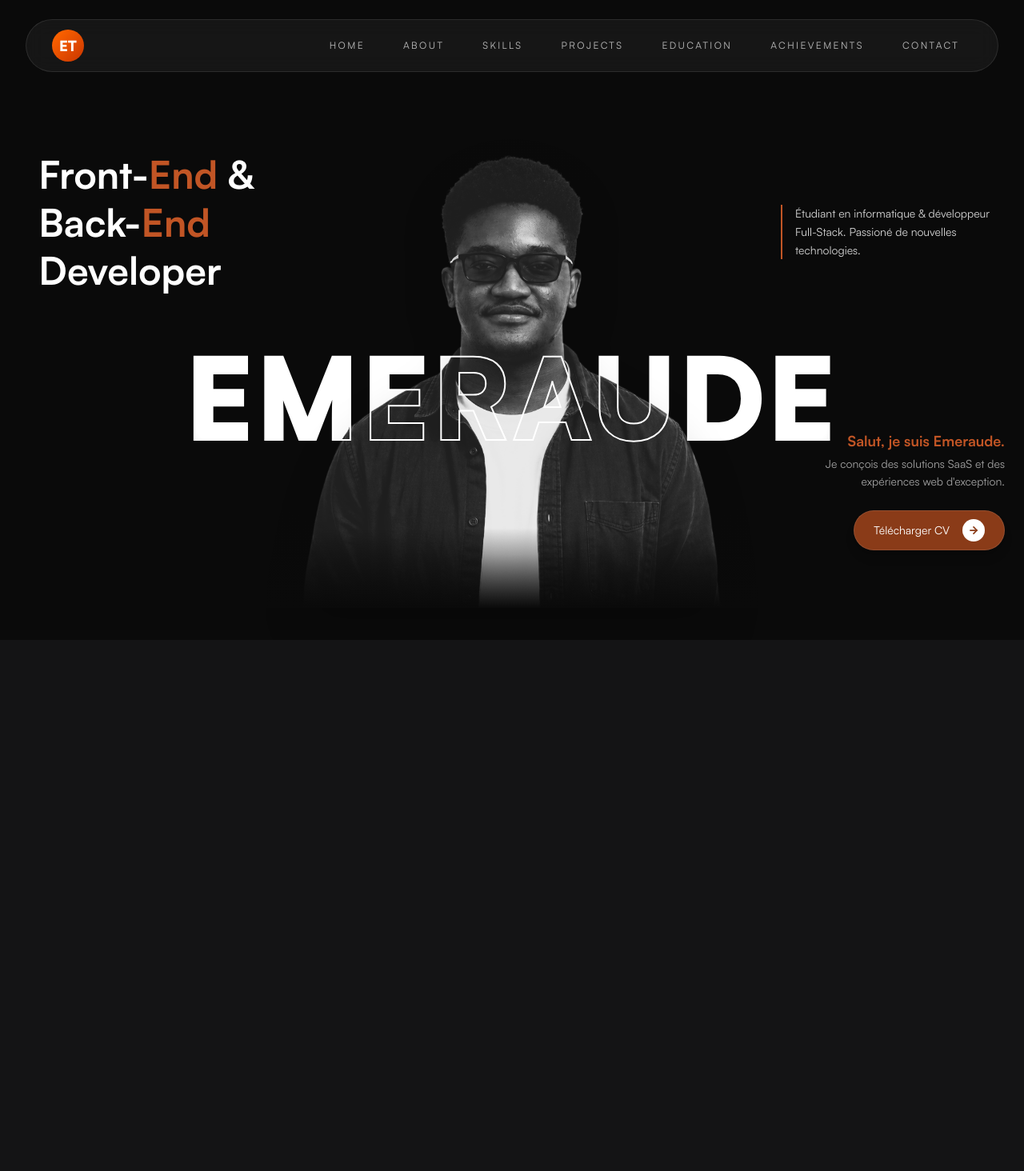
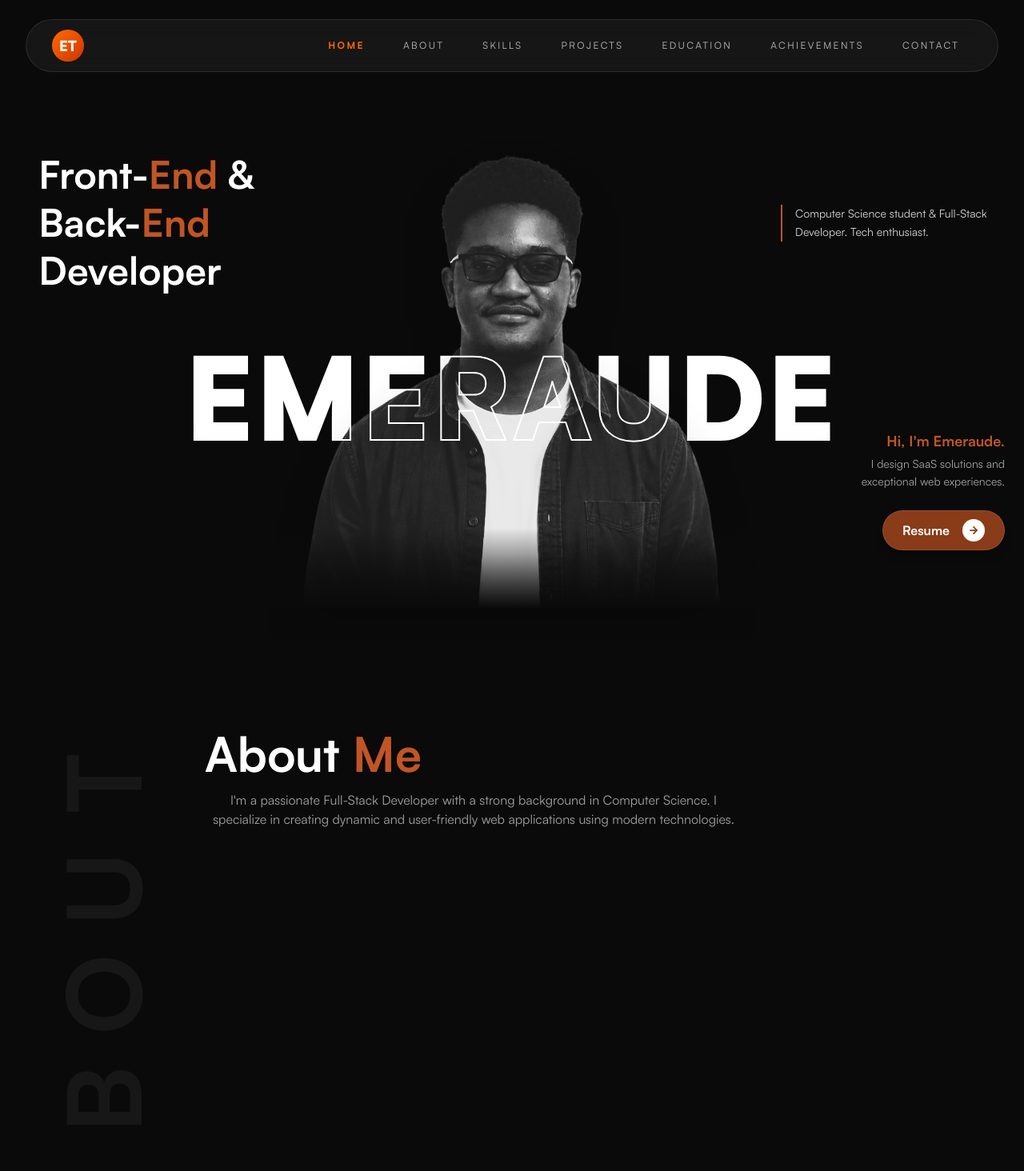
Before and after one commit to Emera80/Portfolio, a React app: page / in a window 1280 px wide. Shown: the top 1464 px of the page at 80% size. Before the commit the page ends 800 px from the top, so only its background shows below. Built offline with nearby package versions, Linux system fonts and the light colour scheme; the HTML template or start-up script is replaced by a standard one.

Commit message:
finalisation du navbar et de la section hero

```diff
--- a/src/components/AboutSection.jsx
+++ b/src/components/AboutSection.jsx
@@ -0,0 +1,25 @@
+
+
+export default function AboutSection() {
+
+    const word = "TUOBA";
+    return (
+        <section id="about" className="relative min-h-screen bg-[#0A0A0A] flex items-center justify-center w-full overflow-hidden pt-20">
+            <div className="flex w-full  ">
+                <div className="flex flex-col items-center justify-center gap-1 text-9xl font-bold text-neutral-900 uppercase tracking-wider w-1/5">
+                    {word.split("").map((letter, index) => (
+                        <span key={index} className="-rotate-90 inline-block">{letter}</span>
+                    ))}
+                </div>
+                <div className="w-4/5 ">
+                    <h1 className="text-4xl sm:text-5xl md:text-6xl font-bold text-white">
+                        About <span className="text-[#c15525]">Me</span>
+                    </h1>
+                    <p className="text-neutral-400 text-center mt-4 max-w-2xl">
+                        I'm a passionate Full-Stack Developer with a strong background in Computer Science. I specialize in creating dynamic and user-friendly web applications using modern technologies.
+                    </p>
+                </div>
+            </div>
+        </section>
+    )
+}
--- a/src/components/HeroSection.jsx
+++ b/src/components/HeroSection.jsx
@@ -1,9 +1,31 @@
 import '../index.css';
 import photohero from '../assets/images/ChatGPT Image Jun 2, 2026, 04_41_26 PM-Photoroom2.png';
+import { useState ,useEffect } from 'react';
+
 
 export default function HeroSection() {
+
+
+    const [isScrolled, setIsScrolled] = useState(false);
+
+    useEffect(() => {
+        const handleScroll = () => {
+
+            if (window.scrollY > window.innerHeight * 0.2) {
+                setIsScrolled(true);
+            } else {
+                setIsScrolled(false);
+            }
+        }
+        window.addEventListener('scroll', handleScroll);
+        return () => window.removeEventListener('scroll', handleScroll);
+    },[])
     return (
-        <section className="relative min-h-screen bg-[#0A0A0A] flex items-center justify-center w-full overflow-hidden pt-20">
+        <section className={`relative min-h-screen bg-[#0A0A0A] flex items-center justify-center w-full overflow-hidden pt-20 transition-all duration-700 ease-in-out ${
+            isScrolled ? 'blur-md opacity-50' : 'blur-0 opacity-100'
+        }`}
+        id="home"
+        >
 
             {/* =========================================
                 LES 3 COUCHES CENTRALES (L'effet 3D)
@@ -64,7 +86,7 @@ export default function HeroSection() {
                     {/* Partie Haute : Description technique */}
                     <div className="border-l-2 border-[#c15525] pl-4 max-w-[280px] text-left mt-30">
                         <p className="text-neutral-300 text-sm leading-relaxed">
-                            Étudiant en informatique & développeur Full-Stack. Passioné de nouvelles technologies.
+                            Computer Science student & Full-Stack Developer. Tech enthusiast.
                         </p>
                     </div>
 
@@ -72,18 +94,18 @@ export default function HeroSection() {
                     <div className="max-w-[300px] flex flex-col items-end gap-4 mt-auto">
                         <div>
                             <h3 className="text-lg font-bold text-[#c15525] mb-1">
-                                Salut, je suis Emeraude.
+                                Hi, I'm Emeraude.
                             </h3>
                             <p className="text-neutral-400 text-sm leading-relaxed">
-                                Je conçois des solutions SaaS et des expériences web d'exception.
+                                I design SaaS solutions and <br/> exceptional web experiences.
                             </p>
                         </div>
 
                         <a
                             href="/cv.pdf"
-                            className="group flex items-center gap-4 bg-[#8a3b18] hover:bg-[#c15525] text-white px-6 py-2.5 rounded-full font-medium text-sm transition-all duration-300 border border-white/10 shadow-lg mt-2"
+                            className="group flex items-center gap-4 bg-[#8a3b18] hover:bg-[#c15525] text-white px-6 py-2.5 rounded-full font-bold text-1xl transition-all duration-300 border border-white/10 shadow-lg mt-2"
                         >
-                            Télécharger CV
+                            Resume
                             <div className="bg-white text-[#8a3b18] w-7 h-7 rounded-full flex items-center justify-center group-hover:-rotate-45 transition-transform duration-300">
                                 <svg width="14" height="14" viewBox="0 0 24 24" fill="none" stroke="currentColor" strokeWidth="3" strokeLinecap="round" strokeLinejoin="round">
                                     <path d="M5 12h14"></path>
--- a/src/components/Navbar.jsx
+++ b/src/components/Navbar.jsx
@@ -1,7 +1,8 @@
 import { Link } from 'react-router-dom';
-import { useState } from 'react';
+import { useState, useEffect } from 'react';
 import {motion} from 'framer-motion';
 export default function Navbar() {
+    //const [isScrolled, setIsScrolled] = useState(false);
 
     const [isOpen, setIsOpen] = useState(false);
     // Fonction pour inverser l'état
@@ -9,14 +10,60 @@ export default function Navbar() {
     // Fonction pour fermer le menu (utile quand on clique sur un lien)
     const closeMenu = () => setIsOpen(false);
 
+    const [ActiveLink, setActiveLink] = useState('home');
+
+    useEffect(() => {
+        // 1. On sélectionne toutes les sections de la page qui ont un ID
+        const sections = document.querySelectorAll('section[id]');
+
+        // 2. On configure notre "espion"
+        const observer = new IntersectionObserver((entries) => {
+            entries.forEach((entry) => {
+                // Si la section croise notre ligne de vision
+                if (entry.isIntersecting) {
+                    // On met à jour le lien actif avec l'ID de cette section
+                    setActiveLink(entry.target.id);
+                }
+            });
+        }, {
+            // L'astuce magique : On dit à l'espion de se déclencher quand
+            // la section atteint le milieu de l'écran (et non tout en bas)
+            rootMargin: '-50% 0px -50% 0px'
+        });
+
+        // 3. On demande à l'espion d'observer chaque section
+        sections.forEach((section) => {
+            observer.observe(section);
+        });
+
+        // 4. Nettoyage : On arrête d'observer quand le composant est démonté
+        return () => {
+            sections.forEach((section) => observer.unobserve(section));
+        };
+    }, []);
+
+    // useEffect(() => {
+    //     const handleScroll = () => {
+    //         // window.innerHeight correspond à la hauteur de votre HeroSection (100vh)
+    //         // On déclenche l'effet quand on a scrollé de 90% de cette hauteur
+    //         if (window.scrollY > window.innerHeight * 0.9) {
+    //             setIsScrolled(true);
+    //         } else {
+    //             setIsScrolled(false);
+    //         }
+    //     }
+    //     window.addEventListener('scroll', handleScroll);
+    //     return () => window.removeEventListener('scroll', handleScroll);
+    // }, [])
+
     const navLinks = [
-        { name: 'Home', path: '/' },
-        { name: 'About', path: '/#about' },
-        { name: 'Skills', path: '/#skills' },
-        { name: 'Projects', path: '/#projects' },
-        { name: 'Education', path: '/#education' },
-        { name: 'Achievements', path: '/#achievements' },
-        { name: 'Contact', path: '/#contact' },
+        { name: 'Home', path: '#home' },
+        { name: 'About', path: '#about' },
+        { name: 'Skills', path: '#skills' },
+        { name: 'Projects', path: '#projects' },
+        { name: 'Education', path: '#education' },
+        { name: 'Achievements', path: '#achievements' },
+        { name: 'Contact', path: '#contact' },
     ];
 
     return (
@@ -33,16 +80,27 @@ export default function Navbar() {
                 {/* Navigation */}
                 <nav className="hidden md:block">
                     <ul className="flex gap-2 md:gap-4 text-[10px] md:text-xs font-medium uppercase tracking-[0.2em]">
-                        {navLinks.map((link, index) => (
+                        {navLinks.map((link, index) => {
+                            // On extrait le nom de l'ID depuis le chemin (ex: on transforme "#about" en "about")
+                            const sectionId = link.path.replace('#', '');
+
+                            // On vérifie si ce lien est le lien actif
+                            const isActive = ActiveLink === sectionId;
+                            return (
                                 <li key={index}>
-                                <Link
-                                    to={link.path}
-                                    className="px-4 py-2 rounded-full text-white/70 hover:text-black hover:bg-orange-500 transition-all duration-300 ease-in-out"
+                                    <a
+                                        href={link.path}
+                                        className={`px-4 py-2 rounded-full hover:text-black hover:bg-orange-500 transition-all duration-300 ease-in-out ${
+                                            isActive
+                                                ? 'font-bold text-orange-500'
+                                                : 'font-medium text-white/70'
+                                        }`}
+
                                     >
                                         {link.name}
-                                </Link>
+                                    </a>
                                 </li>
-                        ))}
+                                );})}
                     </ul>
                 </nav>
 
@@ -80,17 +138,24 @@ export default function Navbar() {
             >
                 {/* Liens du menu mobile */}
                 <ul className="flex flex-col gap-8 mt-20 text-lg font-medium text-white">
-                    {navLinks.map((link, index) => (
+                    {navLinks.map((link, index) => {
+                        const sectionId = link.path.replace('#', '');
+                        const isActive = ActiveLink === sectionId;
+
+                        return (
                             <li key={index}>
-                            <Link
-                                to={link.path}
+                                <a
+                                    href={link.path}
                                     onClick={closeMenu} // Ferme le menu au clic
-                                className="hover:text-orange-500 transition-colors block"
+                                    className={`hover:text-orange-500 transition-colors block ${
+                                        isActive ? 'text-orange-500 font-bold' : ''
+                                    }`}
                                 >
                                     {link.name}
-                            </Link>
+                                </a>
                             </li>
-                    ))}
+                        );
+                    })}
                 </ul>
             </div>
         </div>
--- a/src/index.css
+++ b/src/index.css
@@ -1,6 +1,8 @@
 @import "tailwindcss";
 
-
+html{
+    scroll-behavior: smooth;
+}
 /* Le fichier pour les textes normaux */
 @font-face {
     font-family: 'Satoshi';
--- a/src/pages/Porfolio.jsx
+++ b/src/pages/Porfolio.jsx
@@ -1,6 +1,6 @@
 //import React from "react";
 import "../index.css"
-// import About from "../components/AboutSection";
+import About from "../components/AboutSection";
 // import Projects from "../components/ProjectSection";
 // import Contact from "../components/ContactSection";
 import Navbar from "../components/Navbar";
@@ -8,6 +8,7 @@ import Navbar from "../components/Navbar";
 // import Education from "../components/EducationSection";
 import Hero from "../components/HeroSection";
 import {useEffect} from "react";
+import {Link} from "react-router-dom";
 // import Footer from "../components/Footer";
 // import Skills from "../components/SkillSection";
 
@@ -29,12 +30,13 @@ export default function Porfolio() {
         }
     }, [location]);
 
+
     return (
         <div>
             <Navbar/>
             <main className="main">
                 <Hero/>
-            {/*    <About/>*/}
+                <About/>
             {/*    <Skills/>*/}
             {/*    <Projects/>*/}
             {/*    <Education/>*/}
```
Lines whose indentation alone changed are shown as unchanged.
